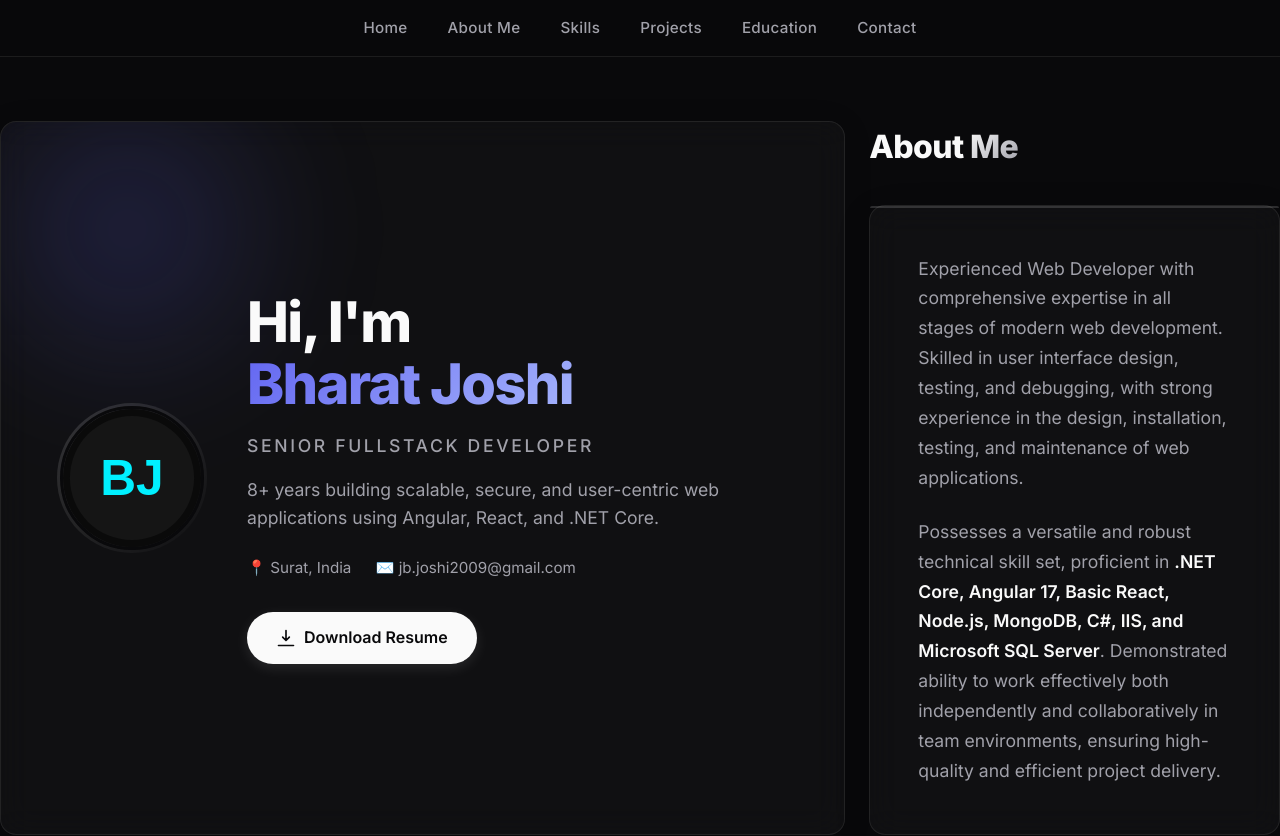
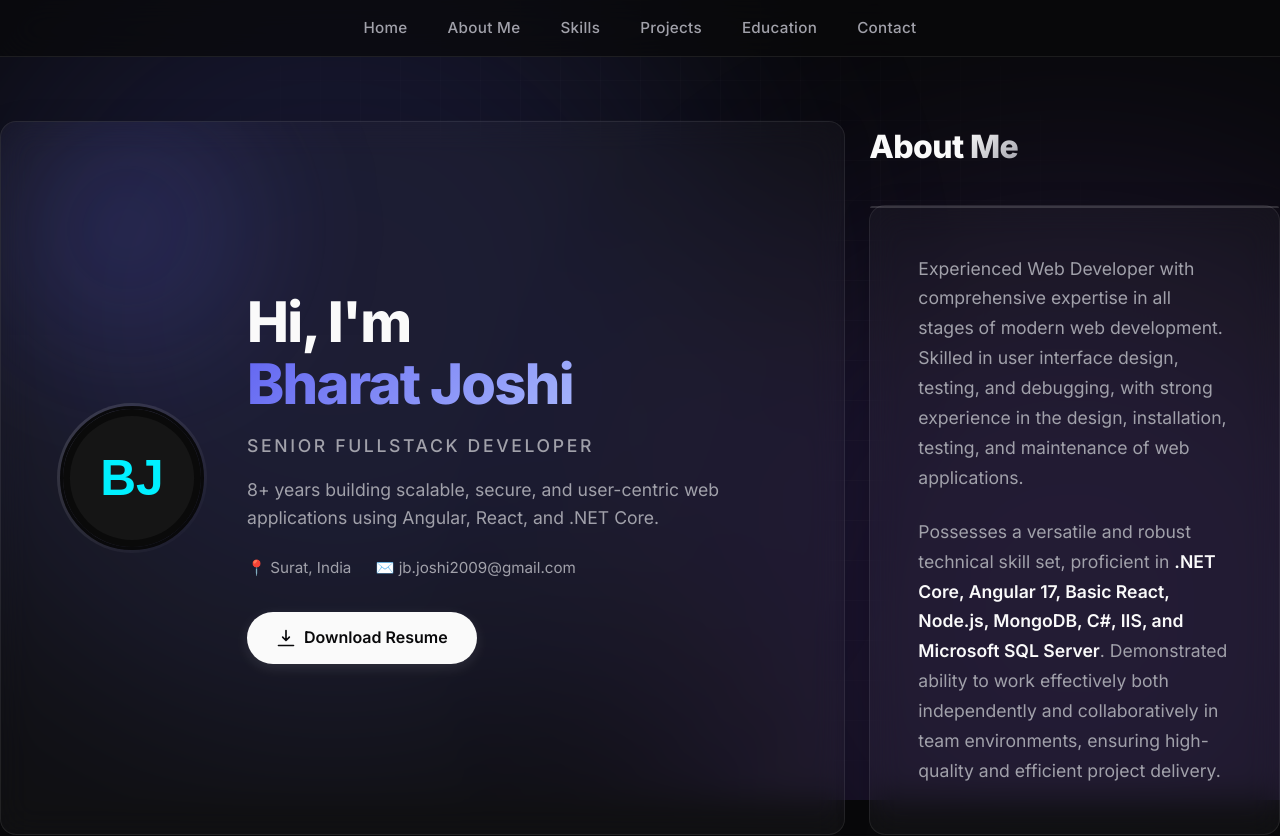
Before and after one commit to bharat-joshi/portfolio, a Next.js app: page / in a window 1280 px wide. Shown: the top 836 px of the page. Built offline with nearby package versions, Linux system fonts and the light colour scheme.

Commit message:
feat: initialize global styles, application layout, and SEO metadata.

```diff
--- a/app/globals.css
+++ b/app/globals.css
@@ -182,3 +182,75 @@
 ::-webkit-scrollbar-thumb:hover {
   background: rgba(255, 255, 255, 0.2);
 }
+
+/* Background Animation */
+.bg-animation {
+  position: fixed;
+  top: 0;
+  left: 0;
+  width: 100vw;
+  height: 100vh;
+  z-index: 0;
+  overflow: hidden;
+  background: var(--background);
+  pointer-events: none;
+}
+
+.bg-animation::before,
+.bg-animation::after {
+  content: "";
+  position: absolute;
+  width: 60vw;
+  height: 60vw;
+  border-radius: 50%;
+  filter: blur(120px);
+  opacity: 0.15;
+  animation: float 20s infinite ease-in-out;
+  pointer-events: none;
+}
+
+.bg-animation::before {
+  background: var(--primary);
+  top: -10vw;
+  left: -10vw;
+  animation-delay: 0s;
+}
+
+.bg-animation::after {
+  background: var(--accent);
+  bottom: -10vw;
+  right: -10vw;
+  animation-delay: -10s;
+  animation-direction: reverse;
+}
+
+@keyframes float {
+  0%, 100% {
+    transform: translate(0, 0) scale(1);
+  }
+  25% {
+    transform: translate(5vw, 10vh) scale(1.1);
+  }
+  50% {
+    transform: translate(10vw, -5vh) scale(0.9);
+  }
+  75% {
+    transform: translate(-5vw, 5vh) scale(1.05);
+  }
+}
+
+/* Grid overlay for a premium tech feel */
+.bg-grid {
+  position: absolute;
+  top: 0;
+  left: 0;
+  width: 100%;
+  height: 100%;
+  background-image:
+    linear-gradient(rgba(255, 255, 255, 0.03) 1px, transparent 1px),
+    linear-gradient(90deg, rgba(255, 255, 255, 0.03) 1px, transparent 1px);
+  background-size: 40px 40px;
+  mask-image: radial-gradient(circle at center, black, transparent 80%);
+  -webkit-mask-image: radial-gradient(circle at center, black, transparent 80%);
+  pointer-events: none;
+}
--- a/app/layout.tsx
+++ b/app/layout.tsx
@@ -71,10 +71,15 @@
 }>) {
   return (
     <html lang="en">
-      <body className={`${inter.variable} antialiased`}>
-        <Navbar />
-        {children}
-        <Footer />
+      <body className={`${inter.variable} antialiased text-foreground bg-background`}>
+        <div className="bg-animation">
+          <div className="bg-grid"></div>
+        </div>
+        <div className="relative z-10">
+          <Navbar />
+          {children}
+          <Footer />
+        </div>
       </body>
     </html>
   );
```
